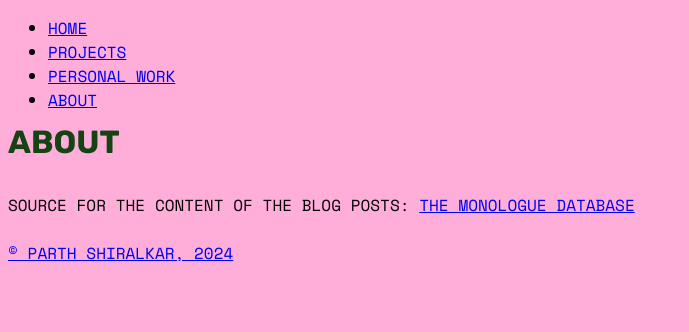
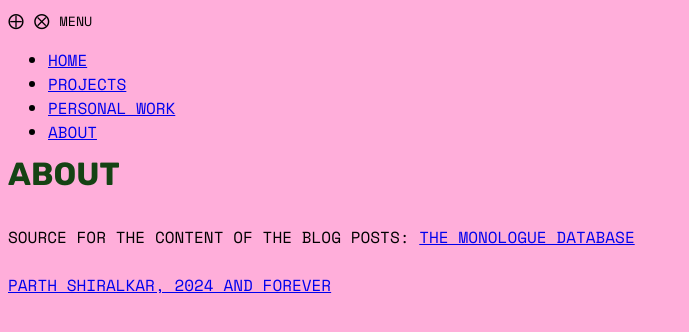
Before and after one commit to partheus/star-platinum, an Eleventy site: page src/about.html in a window 1280 px wide. Shown: the whole page, without its empty margins (0-689 px from the left). Built offline with nearby package versions, Linux system fonts and the light colour scheme; Eleventy itself is replaced by a stand-in of ours; files that its build step writes are made by us from their sources.

Commit message:
Update layouts

```diff
--- a/src/_includes/layouts/layout.liquid
+++ b/src/_includes/layouts/layout.liquid
@@ -1,13 +1,18 @@
 <!DOCTYPE html>
 <html lang="en">
 <head>
-    <link rel="stylesheet" href="/css/main.css" />
+    <link rel="stylesheet" href="/css/main.css"/>
     <meta name="viewport" content="width=device-width, initial-scale=1">
-    <meta charset="utf-8" />
-    <title>{{ pageTitle }}</title>
+    <meta charset="utf-8"/>
+    <title>{{ pageTitle }} - Parth Shiralkar</title>
 </head>
 <body>
-    <nav>
+<nav class="nav-container">
+    <div class="menu-icon">
+        <span class="menu-closed">&#10753; <!-- This is the ☰ character --></span>
+        <span class="menu-open">&#10754;</span>
+        <small>menu</small>
+    </div>
     <ul>
         <li><a href="/" class="link">Home</a></li>
         <li><a href="/projects" class="link">Projects</a></li>
@@ -20,7 +25,7 @@
     {{ content }}
 </div>
 <footer>
-   <a href="https://parth.ninja" class="link"> © Parth Shiralkar, 2024</a>
+    <a href="https://parth.ninja" class="link">Parth Shiralkar, 2024 and forever</a>
 </footer>
 <script type="module" src="/js/animations.js"></script>
 </body>
```
Also changed, not shown: src/_includes/layouts/homepage.njk (+13 -7 lines). Lines whose indentation alone changed are shown as unchanged.
